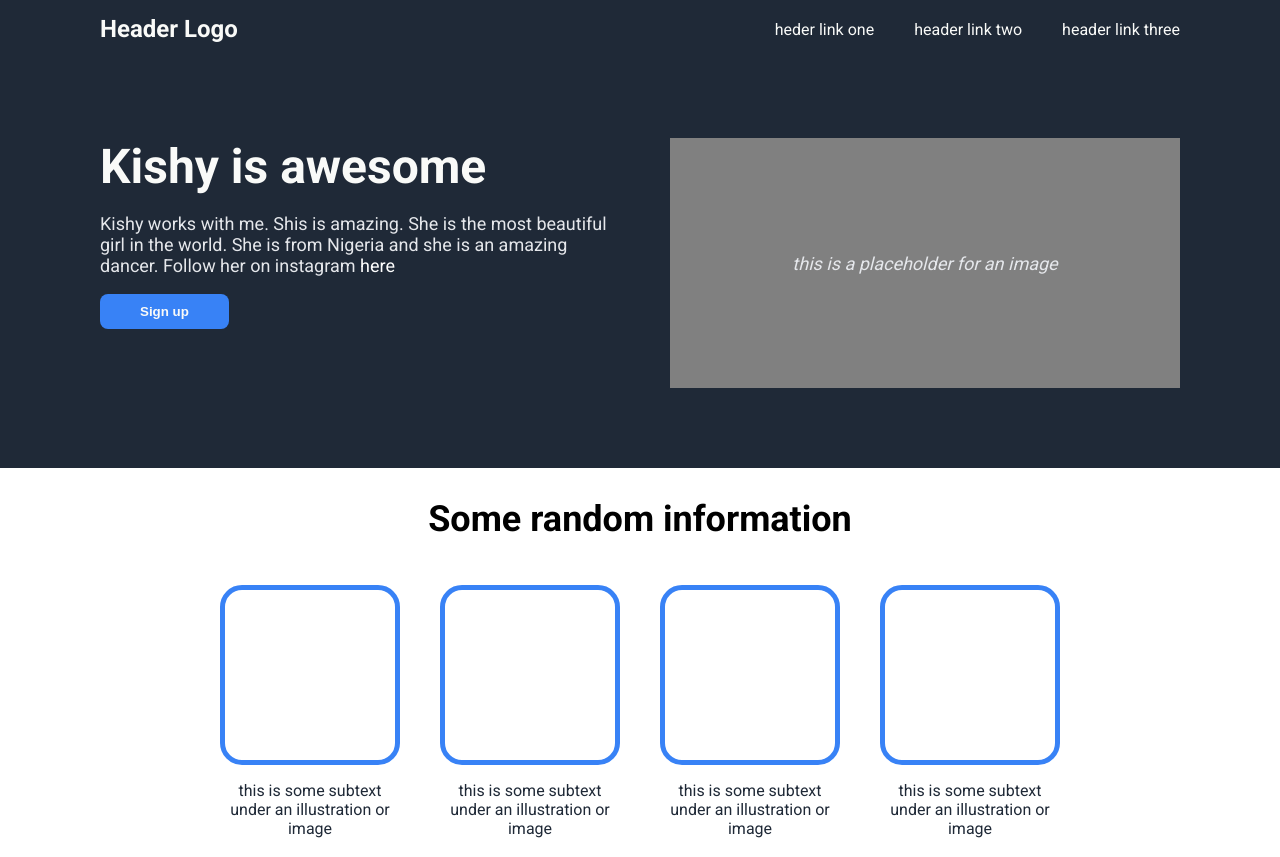
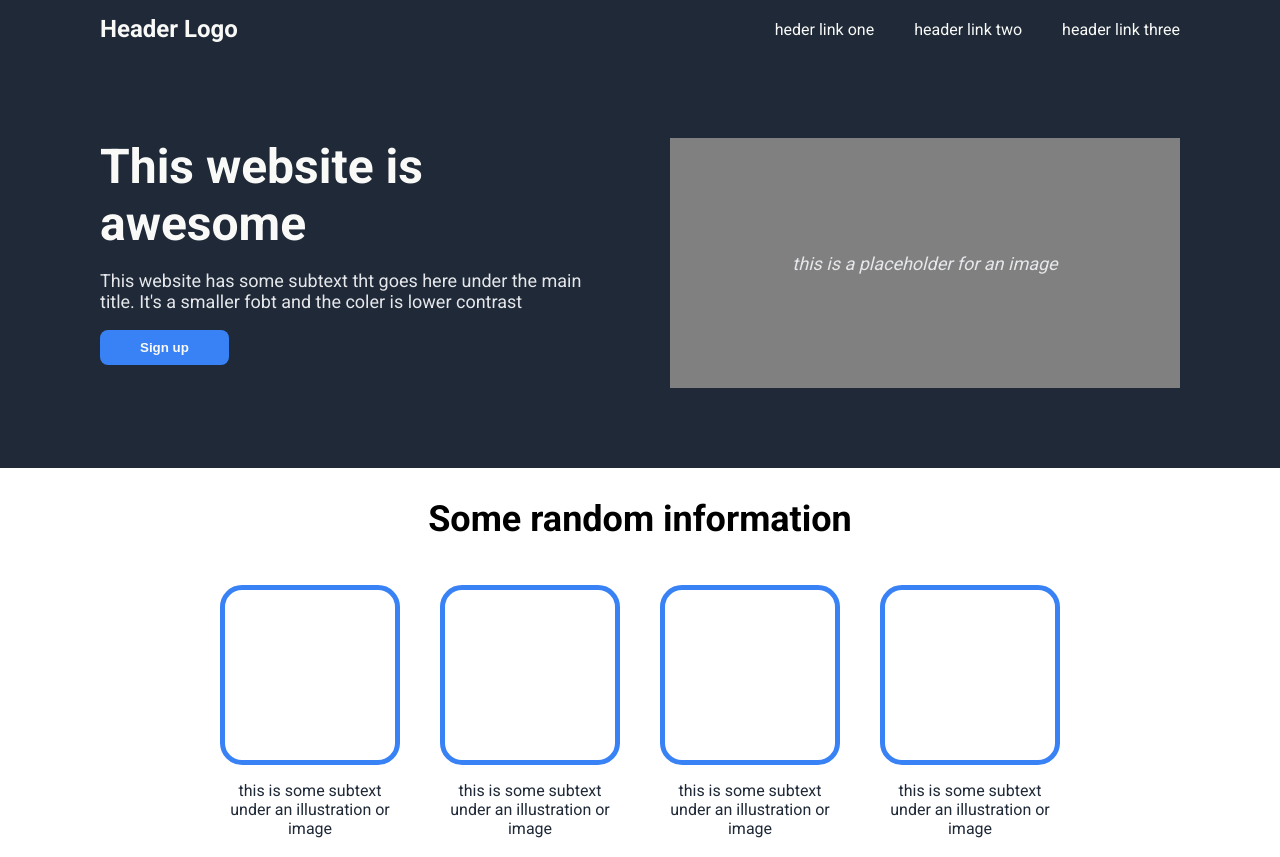
Before and after one commit to gloriousoyetunji/OdinLanding, a plain HTML site: page index.html in a window 1280 px wide. Shown: the top 857 px of the page. Drawn offline with Linux system fonts and the light colour scheme.

Commit message:
Reverted without Kishy's information

```diff
--- a/index.html
+++ b/index.html
@@ -23,10 +23,8 @@
     <div class="content">
         <div class="section-one">
                 <div class="left-section">
-                    <h1>Kishy is awesome</h1>
-                    <p>Kishy works with me. Shis is amazing. She is the most beautiful girl in the world. She is from
-                        Nigeria and she is an amazing dancer. Follow her on instagram <a href="https://www.instagram.com/adeyemi_kishy?igsh=NW85cW16dG5zOThn" id="kishy-link" target="_blank">here</a>
-                    </p>
+                    <h1>This website is awesome</h1>
+                    <p>This website has some subtext tht goes here under the main title. It's a smaller fobt and the coler is lower contrast</p>
                     <button>Sign up</button>
                 </div>
 
```
Also changed, not shown: 1 other file.
